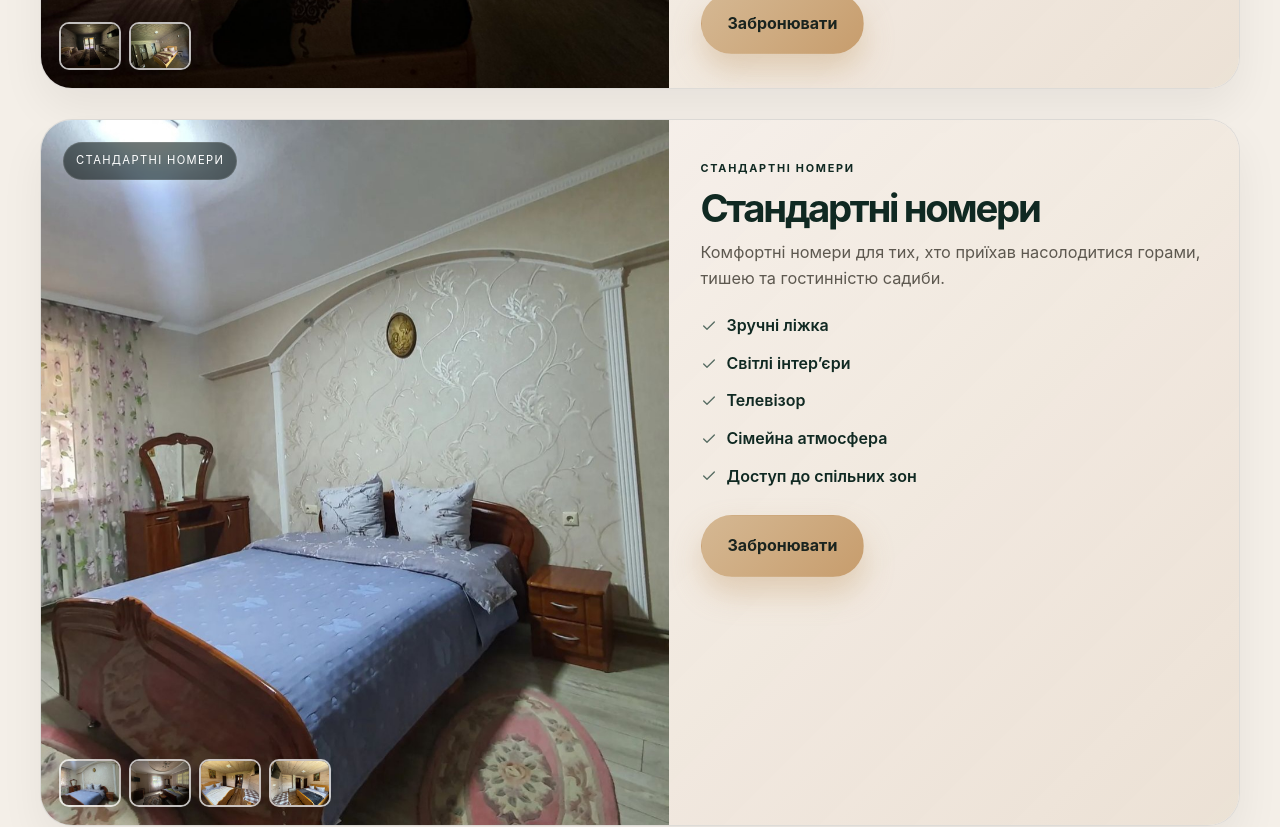
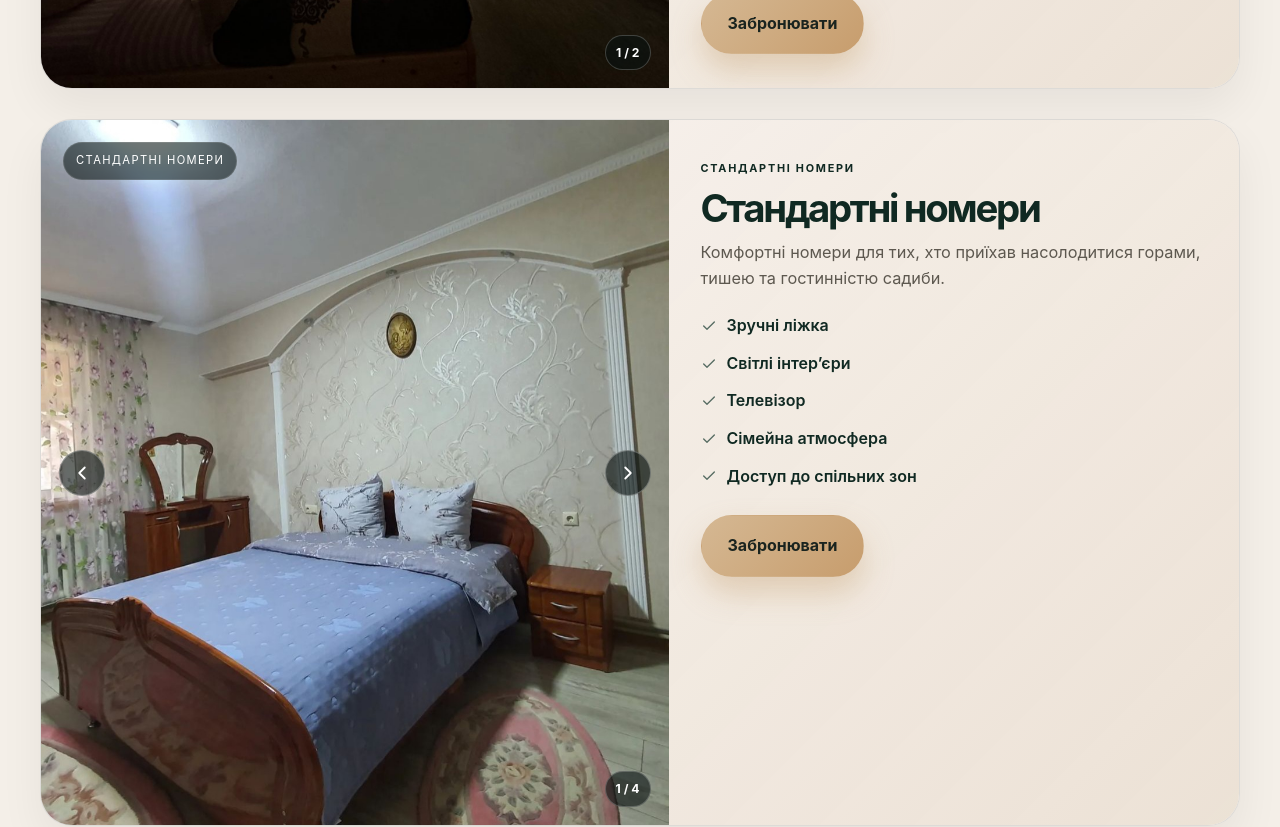
Before and after one commit to Max1muuuus/SadibaPreview, a React (Vite) app: page / in a window 1280 px wide. Shown: the part 4120-4947 px from the top of the page. Built offline with nearby package versions, Linux system fonts and the light colour scheme.

Commit message:
Refine photo sections and room carousels

```diff
--- a/src/App.jsx
+++ b/src/App.jsx
@@ -41,6 +41,7 @@ import {
   Sun,
   MessageCircle,
   Quote,
+  ChevronLeft,
   ChevronRight,
 } from 'lucide-react';
 import { useEffect, useMemo, useState } from 'react';
@@ -66,36 +67,10 @@ const featureList = [
 ];
 
 const galleryImages = [
-  './images/hot_tub_1.jpg',
-  './images/hot_tub_2.jpg',
-  './images/hot_tub_3.jpg',
-  './images/sauna_1.jpg',
-  './images/sauna_2.jpg',
-  './images/sauna_3.jpg',
-  './images/sauna_4.jpg',
-  './images/nature.jpg',
-  './images/gazebo_1.jpg',
-  './images/forward_house.jpg',
-  './images/gazebo_2.jpg',
-  './images/another_gazebo_1.jpg',
-  './images/deluxe_room_1.jpg',
-  './images/lux_room_1.jpg',
-  './images/lux_room_2.jpg',
-  './images/standard_room_1.jpg',
-  './images/standard_room_2.jpg',
-  './images/standard_another_room_1.jpg',
-  './images/standard_another_room_2.jpg',
-  './images/corridor_between_the_rooms.jpg',
-  './images/interior_entryway.jpg',
-  './images/kitchen.jpg',
-  './images/fireplace-sofa-large_table.jpg',
-  './images/banket_hall_1.jpg',
-  './images/banket_hall_2.jpg',
   './images/photos_of_tourists_1.jpg',
   './images/photos_of_tourists_2.jpg',
   './images/photos_of_tourists_3.jpg',
   './images/photos_of_tourists_4.jpg',
-  './images/main.png',
 ];
 
 const socialLinks = [
@@ -156,6 +131,15 @@ function App() {
   const [menuOpen, setMenuOpen] = useState(false);
   const [activeImage, setActiveImage] = useState(null);
   const [scrolled, setScrolled] = useState(false);
+  const [roomImageIndexes, setRoomImageIndexes] = useState({});
+
+  const changeRoomImage = (roomTitle, imageCount, direction) => {
+    setRoomImageIndexes((current) => {
+      const currentIndex = current[roomTitle] || 0;
+      const nextIndex = (currentIndex + direction + imageCount) % imageCount;
+      return { ...current, [roomTitle]: nextIndex };
+    });
+  };
 
   useEffect(() => {
     const onScroll = () => setScrolled(window.scrollY > 20);
@@ -165,13 +149,10 @@ function App() {
 
   const galleryLayout = useMemo(
     () => [
-      { className: 'large', image: './images/hot_tub_2.jpg' },
-      { className: 'medium', image: './images/sauna_3.jpg' },
-      { className: 'small', image: './images/gazebo_2.jpg' },
-      { className: 'medium', image: './images/sauna_1.jpg' },
-      { className: 'large', image: './images/photos_of_tourists_1.jpg' },
-      { className: 'small', image: './images/kitchen.jpg' },
-      { className: 'medium', image: './images/banket_hall_2.jpg' },
+      { className: 'large', image: './images/gazebo_1.jpg' },
+      { className: 'medium', image: './images/gazebo_2.jpg' },
+      { className: 'small', image: './images/another_gazebo_1.jpg' },
+      { className: 'medium', image: './images/nature.jpg' },
     ],
     [],
   );
@@ -339,13 +320,31 @@ function App() {
             {roomCards.map((room, index) => (
               <article key={room.title} className={`room-card card-${index + 1}`}>
                 <div className="room-media">
-                  <img src={room.images[0]} alt={room.title} />
+                  <img src={room.images[roomImageIndexes[room.title] || 0]} alt={room.title} />
                   <span className="room-tag">{room.title}</span>
-                  <div className="room-media-strip">
-                    {room.images.map((image) => (
-                      <img key={image} src={image} alt={`${room.title} — фото`} />
-                    ))}
-                  </div>
+                  {room.images.length > 1 && (
+                    <>
+                      <button
+                        type="button"
+                        className="room-arrow room-arrow-left"
+                        onClick={() => changeRoomImage(room.title, room.images.length, -1)}
+                        aria-label={`Попереднє фото: ${room.title}`}
+                      >
+                        <ChevronLeft size={22} />
+                      </button>
+                      <button
+                        type="button"
+                        className="room-arrow room-arrow-right"
+                        onClick={() => changeRoomImage(room.title, room.images.length, 1)}
+                        aria-label={`Наступне фото: ${room.title}`}
+                      >
+                        <ChevronRight size={22} />
+                      </button>
+                      <div className="room-counter">
+                        {(roomImageIndexes[room.title] || 0) + 1} / {room.images.length}
+                      </div>
+                    </>
+                  )}
                 </div>
                 <div className="room-content">
                   <div className="room-label">{room.title}</div>
@@ -428,7 +427,7 @@ function App() {
         <section className="event-space section reveal">
           <div className="container event-inner">
             <div className="event-image">
-              <img src="./images/banket_hall_1.jpg" alt="Відпочинковий зал для компаній" />
+              <img src="./images/banket_hall_2.jpg" alt="Просторий відпочинковий зал для компаній" />
             </div>
             <div className="event-copy">
               <p className="eyebrow">Для великих компаній та святкувань</p>
--- a/src/styles.css
+++ b/src/styles.css
@@ -566,23 +566,48 @@ button {
   transition: transform 0.45s ease;
 }
 
-.room-media-strip {
+.room-arrow {
   position: absolute;
+  top: 50%;
+  width: 46px;
+  height: 46px;
+  display: grid;
+  place-items: center;
+  border: 1px solid rgba(255, 255, 255, 0.28);
+  border-radius: 50%;
+  background: rgba(10, 19, 17, 0.62);
+  color: var(--white);
+  cursor: pointer;
+  transform: translateY(-50%);
+  transition: background 0.2s ease, transform 0.2s ease;
+  z-index: 2;
+}
+
+.room-arrow:hover {
+  background: rgba(10, 19, 17, 0.88);
+  transform: translateY(-50%) scale(1.06);
+}
+
+.room-arrow-left {
   left: 18px;
+}
+
+.room-arrow-right {
+  right: 18px;
+}
+
+.room-counter {
+  position: absolute;
   right: 18px;
   bottom: 18px;
-  display: flex;
-  gap: 8px;
-}
-
-.room-media-strip img {
-  width: 62px;
-  height: 48px;
-  min-height: 0;
-  border: 2px solid rgba(255, 255, 255, 0.72);
-  border-radius: 10px;
-  object-fit: cover;
-  box-shadow: 0 8px 18px rgba(0, 0, 0, 0.2);
+  padding: 7px 10px;
+  border: 1px solid rgba(255, 255, 255, 0.2);
+  border-radius: 999px;
+  background: rgba(10, 19, 17, 0.62);
+  color: var(--white);
+  font-size: 0.76rem;
+  font-weight: 700;
+  z-index: 2;
 }
 
 .room-card:hover .room-media img {
```
